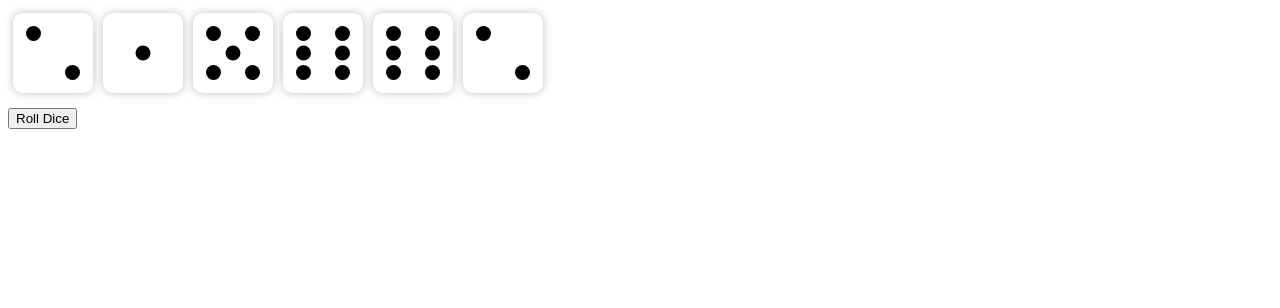
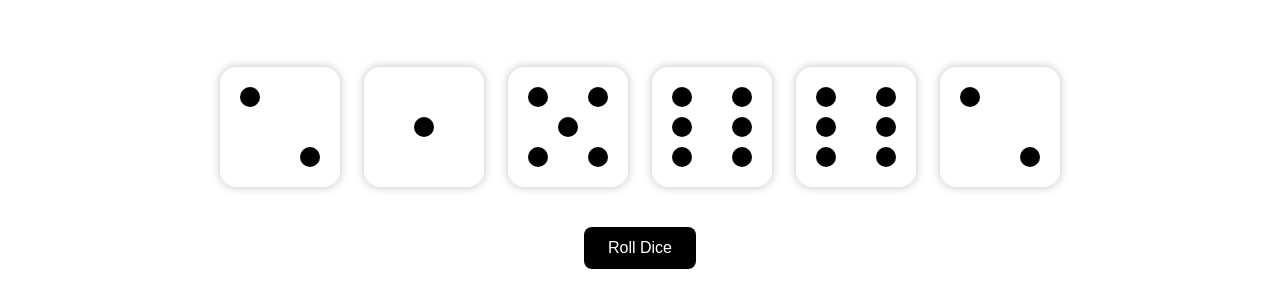
Before and after one commit to taruno2r/js-projects, a plain HTML site: page dice-roll/index.html in a window 1280 px wide. Drawn offline with Linux system fonts and the light colour scheme.

Commit message:
Made some visual changes

```diff
--- a/dice-roll/src/main.css
+++ b/dice-roll/src/main.css
@@ -1,13 +1,21 @@
+body {
+  display: flex;
+  flex-direction: column;
+  align-items: center;
+  justify-content: center;
+  height: 40vh;
+}
+
 .dice-container {
   display: flex;
+  gap: 24px;
 }
 
 .dice {
-  width: 80px;
-  height: 80px;
+  width: 120px;
+  height: 120px;
   position: relative;
-  margin: 5px;
-  border-radius: 10px;
+  border-radius: 16px;
   box-shadow: 0 0 10px rgba(0, 0, 0, 0.25);
 }
 
@@ -15,8 +23,8 @@
   --top: 0%;
   --left: 0%;
 
-  width: 15px;
-  height: 15px;
+  width: 20px;
+  height: 20px;
   background-color: #000;
   border-radius: 50%;
 
@@ -28,5 +36,16 @@
 }
 
 .btn-roll-dice {
-  margin-top: 10px;
+  margin-top: 40px;
+  font-size: 16px;
+  padding: 12px 24px;
+  border: none;
+  border-radius: 8px;
+  background-color: #000;
+  color: #fff;
 }
+
+.btn-roll-dice:hover {
+  cursor: pointer;
+  background-color: #222;
+}
--- a/dice-roll/src/main.js
+++ b/dice-roll/src/main.js
@@ -62,3 +62,12 @@ const diceContainer = document.querySelector(".dice-container");
 const btnRollDice = document.querySelector(".btn-roll-dice");
 
 randomDice(NUMBER_OF_DICE);
+
+btnRollDice.addEventListener("click", function () {
+  const interval = setInterval(() => {
+    randomDice(NUMBER_OF_DICE);
+  }, 50);
+  setTimeout(() => {
+    clearInterval(interval);
+  }, 600);
+});
```
